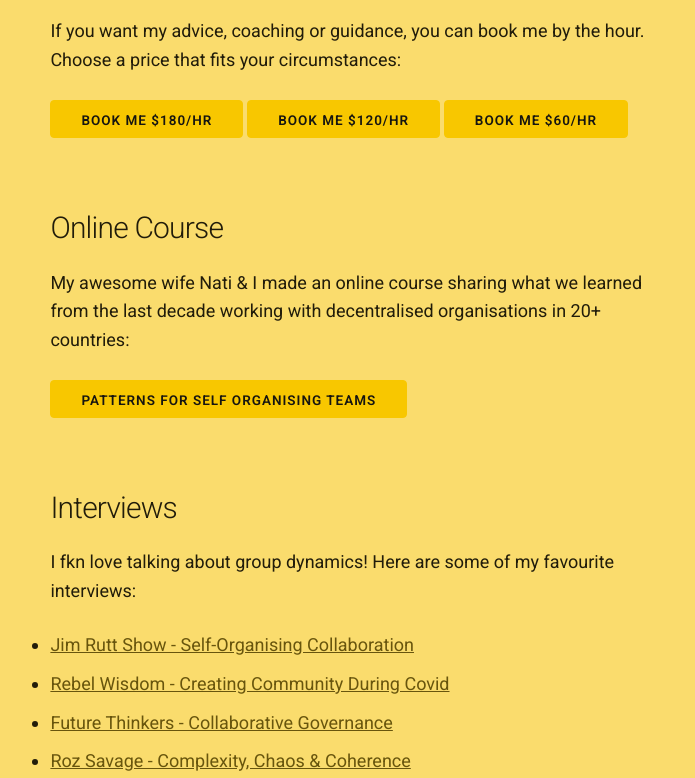
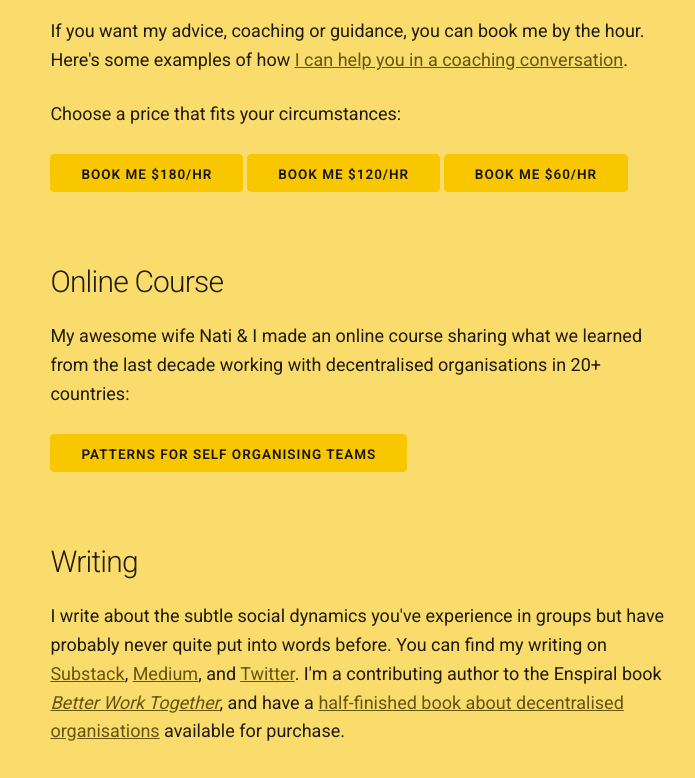
Before and after one commit to rdbartlett/rdbartlett.github.io, a plain HTML site: page index.html in a window 1280 px wide. Shown: the part 742-1520 px from the top of the page, without its empty margins (276-971 px from the left). Drawn offline with Linux system fonts and the light colour scheme.

Commit message:
add writing section

```diff
--- a/index.html
+++ b/index.html
@@ -48,7 +48,8 @@
 
 
           <h4>Coaching & Advice</h4>
-          <p>If you want my advice, coaching or guidance, you can book me by the hour. Choose a price that fits your circumstances:</p>
+          <p>If you want my advice, coaching or guidance, you can book me by the hour. Here's some examples of how <a href="https://twitter.com/RichDecibels/status/1626498459376226304" target="_blank">I can help you in a coaching conversation</a>.</p>
+          <p>Choose a price that fits your circumstances:</p>
           <a class="button button-primary" href="http://calendly.com/richarddbartlett/1to1l">book me $180/hr</a>
           <a class="button button-primary" href="http://calendly.com/richarddbartlett/1to1m">book me $120/hr</a>
           <a class="button button-primary" href="http://calendly.com/richarddbartlett/1to1s">book me $60/hr</a>
@@ -62,6 +63,15 @@
           <a class="button button-primary" href="https://www.thehum.org/self-study">Patterns For Self Organising Teams</a>
         </div>
       </div>
+      <div class="row padded">
+        <div class="eight columns offset-by-two">
+          <h4>Writing</h4>
+
+          <p>I write about the subtle social dynamics you've experience in groups but have probably never quite put into words before. You can find my writing on <a href="https://richdecibels.substack.com/">Substack</a>, <a href="https://richdecibels.medium.com/">Medium</a>, and <a href="http://twitter.com/richdecibels">Twitter</a>. I'm a contributing author to the Enspiral book <em><a href="https://betterworktogether.co/">Better Work Together</a></em>, and have a <a href="https://leanpub.com/patterns-for-decentralised-organising">half-finished book about decentralised organisations</a> available for purchase.</p>
+
+        </div>
+      </div>
+
       <div class="row padded">
         <div class="eight columns offset-by-two">
           <h4>Interviews</h4>
```
